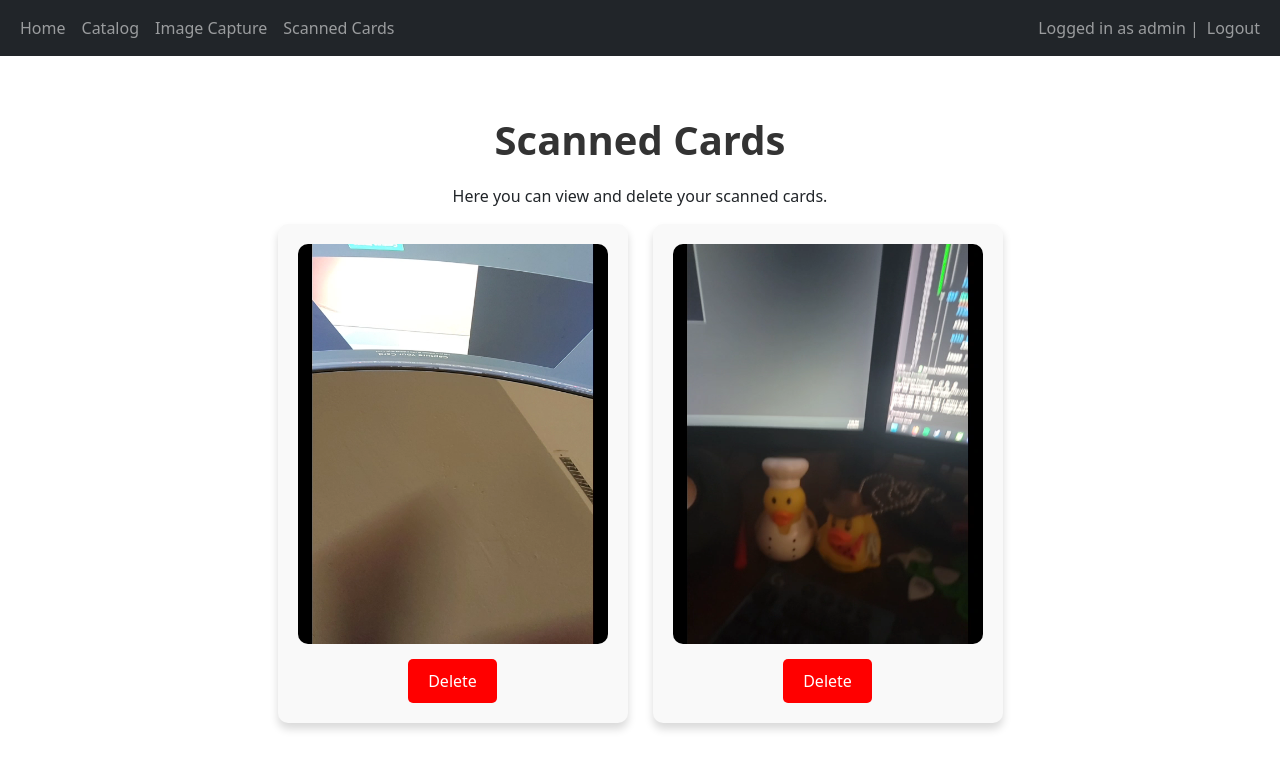
After one commit to jaredthecarrot/TCGApp, a Django app: page /scanned_cards/ in a window 1280 px wide. The commit adds this page. Shown: the top 770 px of the page. Run offline with Django 3.2, Linux system fonts and the light colour scheme; a user stored in the database is signed in; data comes from the database, SQL or seed files in the repository; both versions use the stored data as it was after the commit.

Commit message:
My changes for the scanned cards

```diff
--- a/TCGApp/Main/templates/Main/base.html
+++ b/TCGApp/Main/templates/Main/base.html
@@ -26,6 +26,9 @@
                 <li class="nav-item">
                     <a class="nav-link" href="/image_capture">Image Capture</a>
                 </li>
+                <li class="nav-item">
+                  <a class="nav-link" href="/scanned_cards">Scanned Cards</a>
+                </li>
             </ul>
         </div>
         <div>
--- /dev/null
+++ b/TCGApp/Main/templates/Main/scanned_cards.html
@@ -0,0 +1,82 @@
+{% extends 'Main/base.html' %}
+
+{% block content %}
+<style>
+    .scanned-cards-container {
+        max-width: 900px; /* Increased max width for larger cards */
+        margin: 40px auto;
+        padding: 20px;
+        text-align: center;
+    }
+
+    .scanned-cards-title {
+        font-size: 2.5rem; /* Slightly larger title */
+        font-weight: bold;
+        color: #333;
+        margin-bottom: 20px;
+    }
+
+    .scanned-cards-grid {
+        display: flex;
+        flex-wrap: wrap;
+        justify-content: center;
+        gap: 25px; /* Increased gap for better spacing */
+    }
+
+    .scanned-card {
+        width: 350px; /* Increased width for larger cards */
+        border-radius: 10px;
+        overflow: hidden;
+        box-shadow: 0 6px 8px rgba(0, 0, 0, 0.15); /* Slightly deeper shadow */
+        background: #f9f9f9;
+        padding: 20px; /* Increased padding for better spacing */
+        text-align: center;
+    }
+
+    .scanned-card img {
+        width: 100%;
+        height: 400px; /* Increased height for larger images */
+        object-fit: cover;
+        border-radius: 10px;
+    }
+
+    .card-price {
+        margin: 15px 0; /* Added margin for spacing */
+        font-size: 1.3rem; /* Increased font size for better readability */
+        color: #555;
+    }
+
+    .delete-btn {
+        background-color: red;
+        color: white;
+        border: none;
+        padding: 10px 20px; /* Adjusted padding for a larger button */
+        border-radius: 5px;
+        cursor: pointer;
+        margin-top: 15px; /* Added spacing above the button */
+    }
+
+    .delete-btn:hover {
+        background-color: darkred;
+    }
+</style>
+
+<div class="scanned-cards-container">
+    <h1 class="scanned-cards-title">Scanned Cards</h1>
+    <p>Here you can view and delete your scanned cards.</p>
+
+    <div class="scanned-cards-grid">
+        {% for image in images %}
+            <div class="scanned-card">
+                <img src="{{ image.image.url }}" alt="Scanned Card">
+                <form action="{% url 'delete_image' image.id %}" method="POST">
+                    {% csrf_token %}
+                    <button type="submit" class="delete-btn">Delete</button>
+                </form>
+            </div>
+        {% empty %}
+            <p>No scanned cards yet.</p>
+        {% endfor %}
+    </div>
+</div>
+{% endblock %}
--- a/TCGApp/Main/urls.py
+++ b/TCGApp/Main/urls.py
@@ -7,4 +7,6 @@ urlpatterns = [
     path('image_capture', views.image_capture, name='image_capture'),
     path('upload_image/', views.upload_image, name='upload_image'),
     path('sign-up', views.sign_up, name='sign_up'),
+    path('scanned_cards/', views.scanned_cards, name='scanned_cards'),
+    path('delete_image/<int:image_id>/', views.delete_image, name='delete_image'),
 ]
--- a/TCGApp/Main/views.py
+++ b/TCGApp/Main/views.py
@@ -8,6 +8,13 @@ from .models import Card
 import base64
 from django.core.files.base import ContentFile
 from .models import UploadedImage
+
+from django.shortcuts import get_object_or_404, redirect
+
+from google.cloud import vision
+
+import pandas as pd
+
 # Create your views here.
 
 @login_required(login_url='/login')
@@ -18,6 +25,18 @@ def home(request):
 def catalog(request):
     cards = Card.objects.all()
     return render(request, 'Main/catalog.html', {'cards': cards})
+
+@login_required(login_url='/login')
+def scanned_cards(request):
+    images = UploadedImage.objects.all()  # Fetch all uploaded images from the database
+    return render(request, 'Main/scanned_cards.html', {'images': images})
+
+@login_required(login_url='/login')
+def delete_image(request, image_id):
+    image = get_object_or_404(UploadedImage, id=image_id)  # Get the image object by ID
+    image.delete()  # Delete the image from the database
+    return redirect('scanned_cards')  # Redirect back to the scanned cards page
+
 
 def sign_up(request):
     if request.method == 'POST':
```
Also changed, not shown: TCGApp/db.sqlite3.
